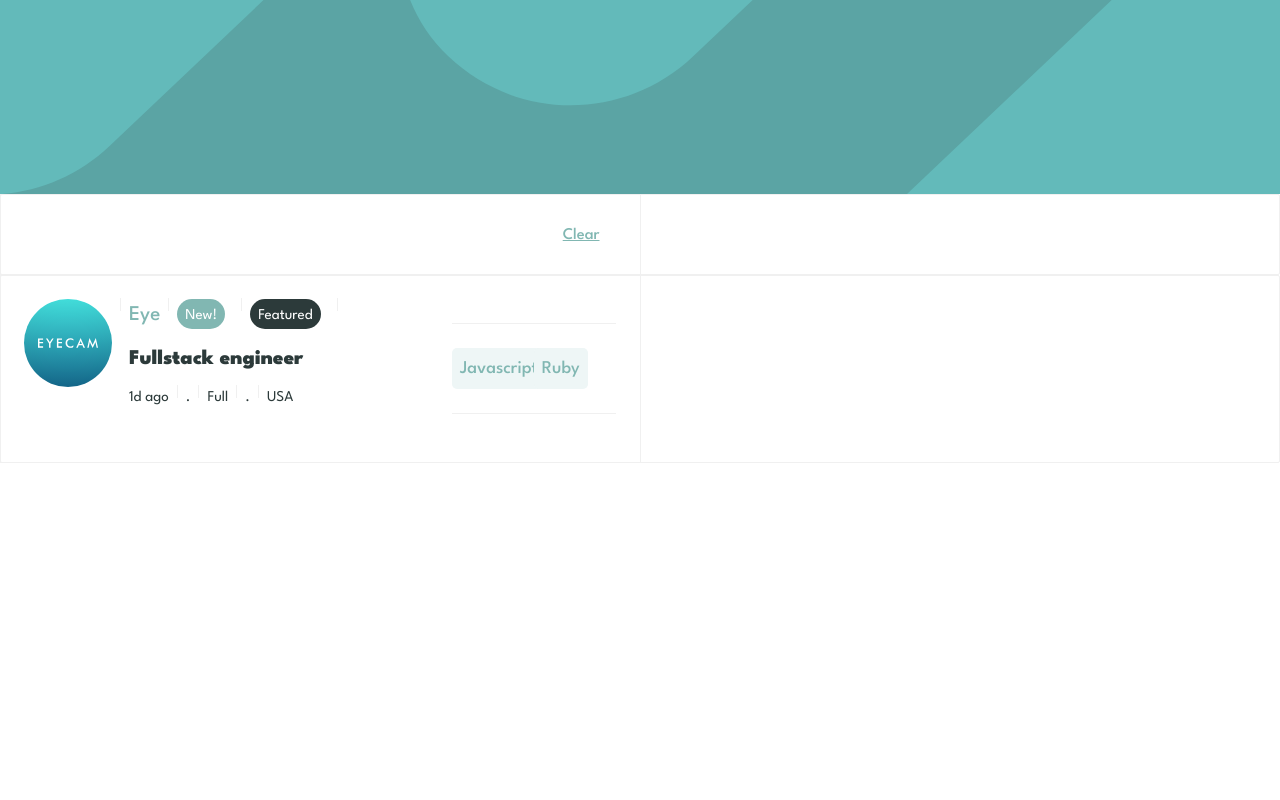
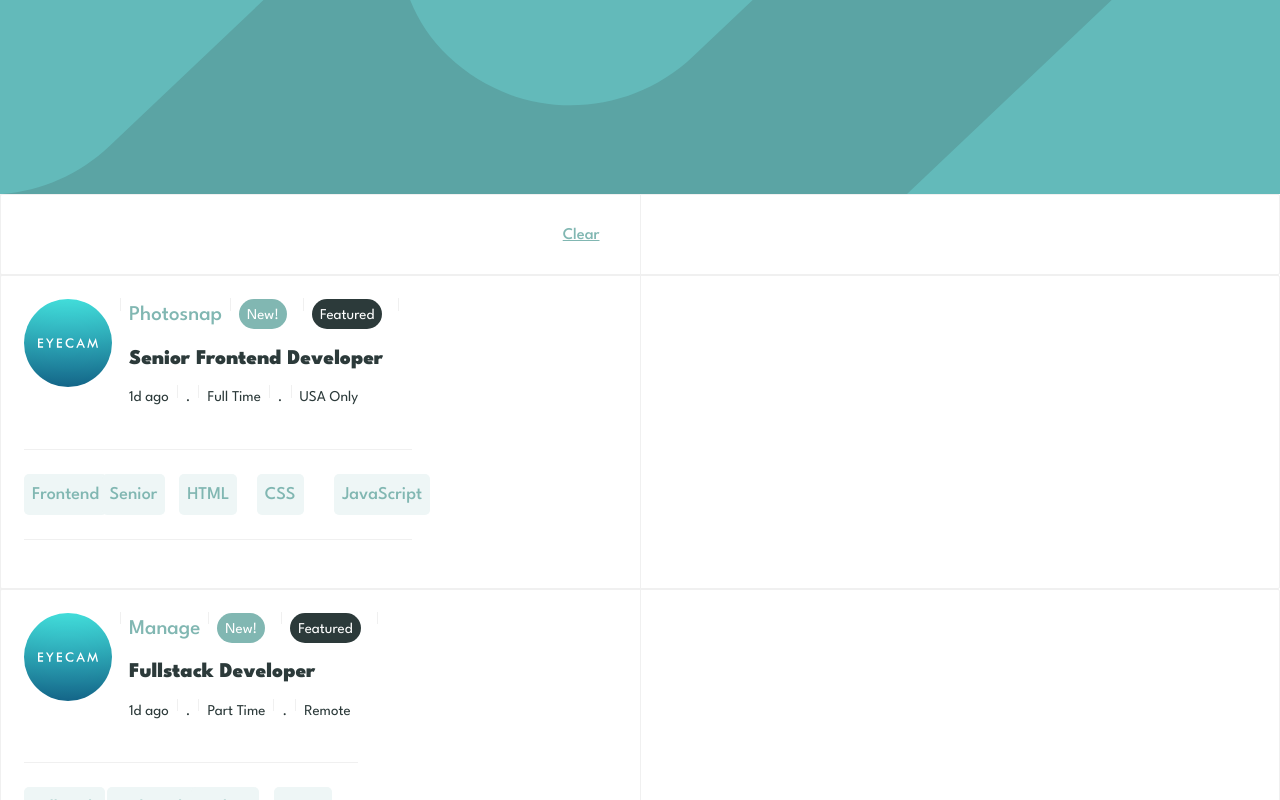
Before and after one commit to gianbelinche/Job-filtering, a React (Create React App) app: page / in a window 1280 px wide. Shown: the top 800 px of the page. Built offline with nearby package versions, Linux system fonts and the light colour scheme.

Commit message:
Add read json

```diff
--- /dev/null
+++ b/src/modules/jobs_api.js
@@ -0,0 +1,10 @@
+import json from "../data.json";
+
+export function getAll() {
+  return json.map((job) => {
+    job.tags = [job.role, job.level];
+    job.tags = [...job.tags, ...job.languages];
+    job.tags = [...job.tags, ...job.tools];
+    return job;
+  });
+}
--- a/src/pages/page.js
+++ b/src/pages/page.js
@@ -2,6 +2,7 @@ import React from "react";
 import Background from "../components/Background";
 import Job from "../components/Job";
 import Filter from "../components/Filter";
+import { getAll } from "../modules/jobs_api";
 
 export default function Page() {
   const [tags, setTags] = React.useState([]);
@@ -26,18 +27,7 @@ export default function Page() {
   };
 
   React.useEffect(() => {
-    setJobs([
-      {
-        company: "Eye",
-        new: true,
-        featured: true,
-        position: "Fullstack engineer",
-        postedAt: "1d ago",
-        contract: "Full",
-        location: "USA",
-        tags: ["Javascript", "Ruby"],
-      },
-    ]);
+    setJobs(getAll());
   }, []);
   return (
     <div>
```
Also changed, not shown: src/data.json (renamed from data.json).
